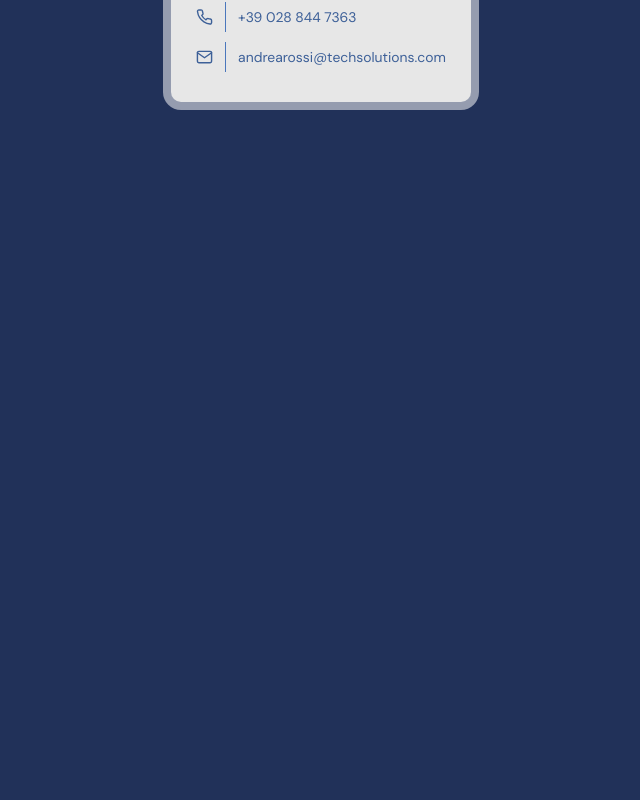
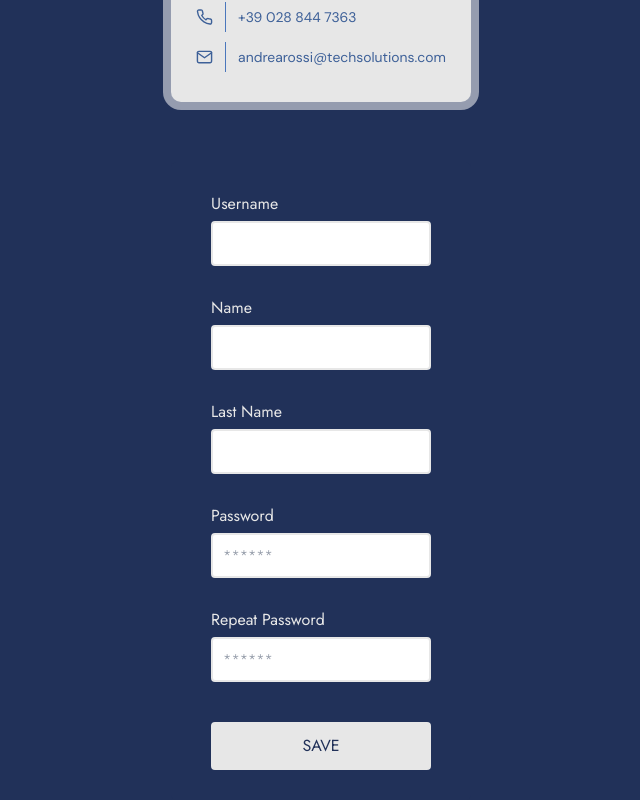
Before and after one commit to tomorrowdevs-projects/tech-jobs-fair-challenge, a React (Create React App) app in the folder frontend/: page / in a window 1280 px wide. Shown: the part 394-1194 px from the top of the page, without its empty margins (319-959 px from the left). Before the commit the page ends 800 px from the top, so only its background shows below. Built offline with nearby package versions, Linux system fonts and the light colour scheme.

Commit message:
Added user's profile component

```diff
--- a/frontend/src/App.jsx
+++ b/frontend/src/App.jsx
@@ -1,9 +1,13 @@
 import ContactsModal from './components/ContactsModal'
+import UserProfile from './components/UserProfile'
+
 function App() {
     return (
-        <ContactsModal />
+        <div>
+            <ContactsModal />
+            <UserProfile />
+        </div>
     )
-
 }
 
 export default App
--- /dev/null
+++ b/frontend/src/components/UserProfile.css
@@ -0,0 +1,92 @@
+@import url("https://fonts.googleapis.com/css?family=DM+Sans:400,500|Jost:400,500,600&display=swap");
+
+
+* {
+	box-sizing: border-box;
+    margin: 0;
+    padding: 0;
+}
+
+body {
+	font-family: "Jost", sans-serif;
+	display: flex;
+	align-items: center;
+	justify-content: center;
+	min-height: 100vh;
+}
+
+.container {
+	background-color: #213159;
+	border-radius: 5px;
+	overflow: hidden;
+	width: 400px;
+	max-width: 100%;
+    color: #e7e7e7;
+}
+
+.form {
+	padding: 30px 40px;
+}
+
+.form-control {
+	margin-bottom: 10px;
+	padding-bottom: 20px;
+	position: relative;
+}
+
+.form-control label {
+	display: inline-block;
+	margin-bottom: 5px;
+}
+
+.form-control input {
+	border: 2px solid #e7e7e7;
+	border-radius: 4px;
+	display: block;
+	font-family: inherit;
+	font-size: 14px;
+	padding: 10px;
+	width: 100%;
+    color: #213159;
+}
+
+.form-control input:focus {
+	outline: 0;
+	border-color: #3D6098;;
+}
+
+.form-control.error input {
+	border-color: #f04b4c;
+}
+
+.form-control.error{
+	color: #f04b4c;
+	visibility: visible;
+}
+
+.form-control small {
+	color: #f04b4c;
+	position: absolute;
+	bottom: 0;
+	left: 0;
+	visibility: hidden;
+}
+
+.form-control.error small {
+	visibility: visible;
+}
+
+.form button {
+	background-color: #e7e7e7;
+	border: 2px solid #e7e7e7;
+	border-radius: 4px;
+	color: #213159;
+	display: block;
+	font-family: inherit;
+	font-size: 1rem;
+	padding: 10px;
+	margin-top: 20px;
+	width: 100%;
+    cursor: pointer;
+    text-transform: uppercase;
+}
--- /dev/null
+++ b/frontend/src/components/UserProfile.jsx
@@ -0,0 +1,111 @@
+import React, { useState } from 'react';
+import './UserProfile.css';
+
+const Form = () => {
+  const [username, setUsername] = useState('');
+  const [name, setName] = useState('');
+  const [lastName, setLastName] = useState('');
+  const [password, setPassword] = useState('');
+  const [password2, setPassword2] = useState('');
+  const [errors, setErrors] = useState({
+    username: '',
+    name: '',
+    lastName: '',
+    password: '',
+    password2: ''
+  });
+
+  const handleSubmit = (e) => {
+    e.preventDefault();
+    checkInputs();
+  };
+
+  const checkInputs = () => {
+    let newErrors = {};
+    if (username.trim() === '') {
+      newErrors.username = 'Username cannot be blank';
+    }
+    if (name.trim() === '') {
+      newErrors.name = 'Name cannot be blank';
+    }
+    if (lastName.trim() === '') {
+      newErrors.lastName = 'Last Name cannot be blank';
+    }
+    if (password.trim() === '') {
+      newErrors.password = 'Password cannot be blank';
+    }
+    if (password2.trim() === '') {
+      newErrors.password2 = 'Repeat Password cannot be blank';
+    } else if (password.trim() !== password2.trim()) {
+      newErrors.password2 = 'Passwords do not match';
+    }
+    setErrors(newErrors);
+  };
+
+  return (
+    <div className="container">
+      <form id="form" className="form" onSubmit={handleSubmit}>
+        <div className={`form-control ${errors.username && 'error'}`}>
+          <label htmlFor="username">Username</label>
+          <input
+            type="text"
+            id="username"
+            value={username}
+            onChange={(e) => setUsername(e.target.value)}
+          />
+          <small>{errors.username}</small>
+        </div>
+
+        <div className={`form-control ${errors.name && 'error'}`}>
+          <label htmlFor="name">Name</label>
+          <input
+            type="text"
+            id="name"
+            value={name}
+            onChange={(e) => setName(e.target.value)}
+          />
+          <small>{errors.name}</small>
+        </div>
+
+        <div className={`form-control ${errors.lastName && 'error'}`}>
+          <label htmlFor="lastName">Last Name</label>
+          <input
+            type="text"
+            id="lastName"
+            value={lastName}
+            onChange={(e) => setLastName(e.target.value)}
+          />
+          <small>{errors.lastName}</small>
+        </div>
+
+        <div className={`form-control ${errors.password && 'error'}`}>
+          <label htmlFor="password">Password</label>
+          <input
+            type="password"
+            placeholder="******"
+            id="password"
+            value={password}
+            onChange={(e) => setPassword(e.target.value)}
+          />
+          <small>{errors.password}</small>
+        </div>
+
+        <div className={`form-control ${errors.password2 && 'error'}`}>
+          <label htmlFor="password2">Repeat Password</label>
+          <input
+            type="password"
+            placeholder="******"
+            id="password2"
+            value={password2}
+            onChange={(e) => setPassword2(e.target.value)}
+          />
+          <small>{errors.password2}</small>
+        </div>
+
+        <button type="submit">Save</button>
+      </form>
+    </div>
+  );
+};
+
+export default Form;
```
